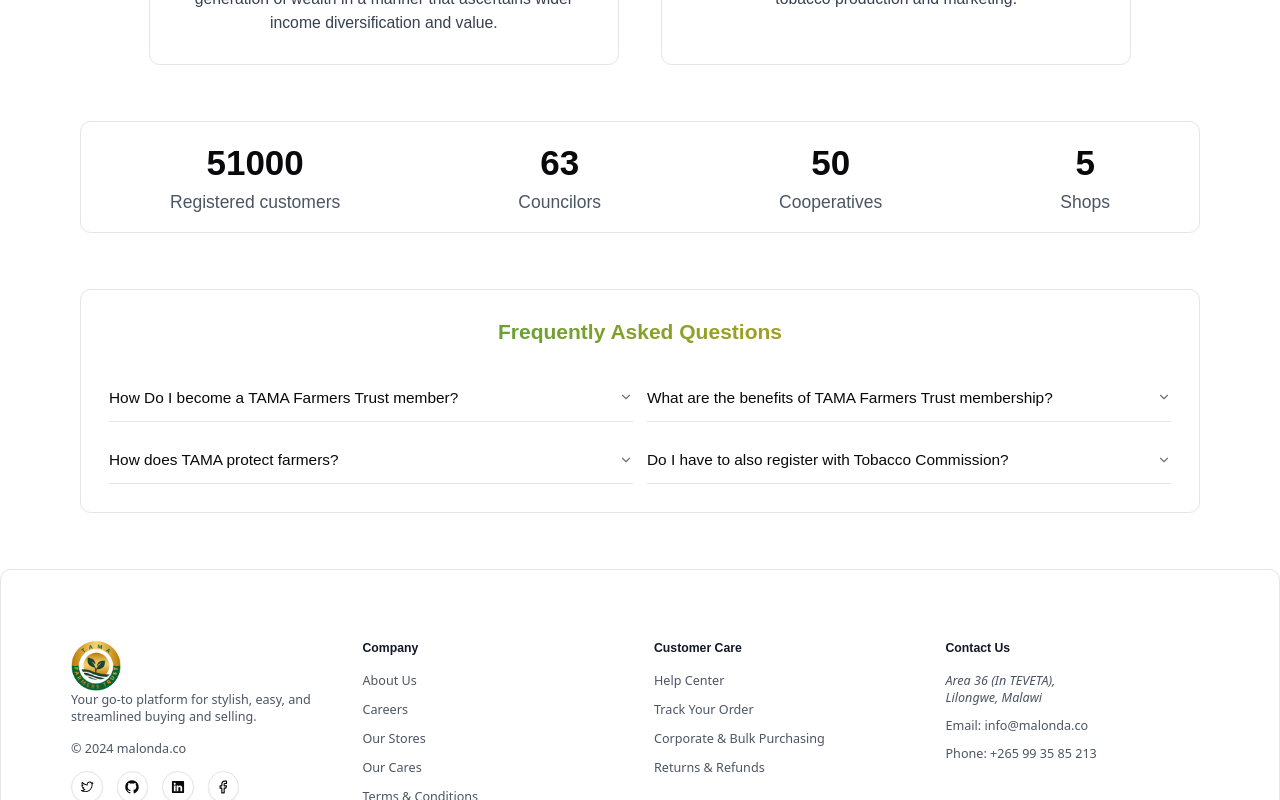
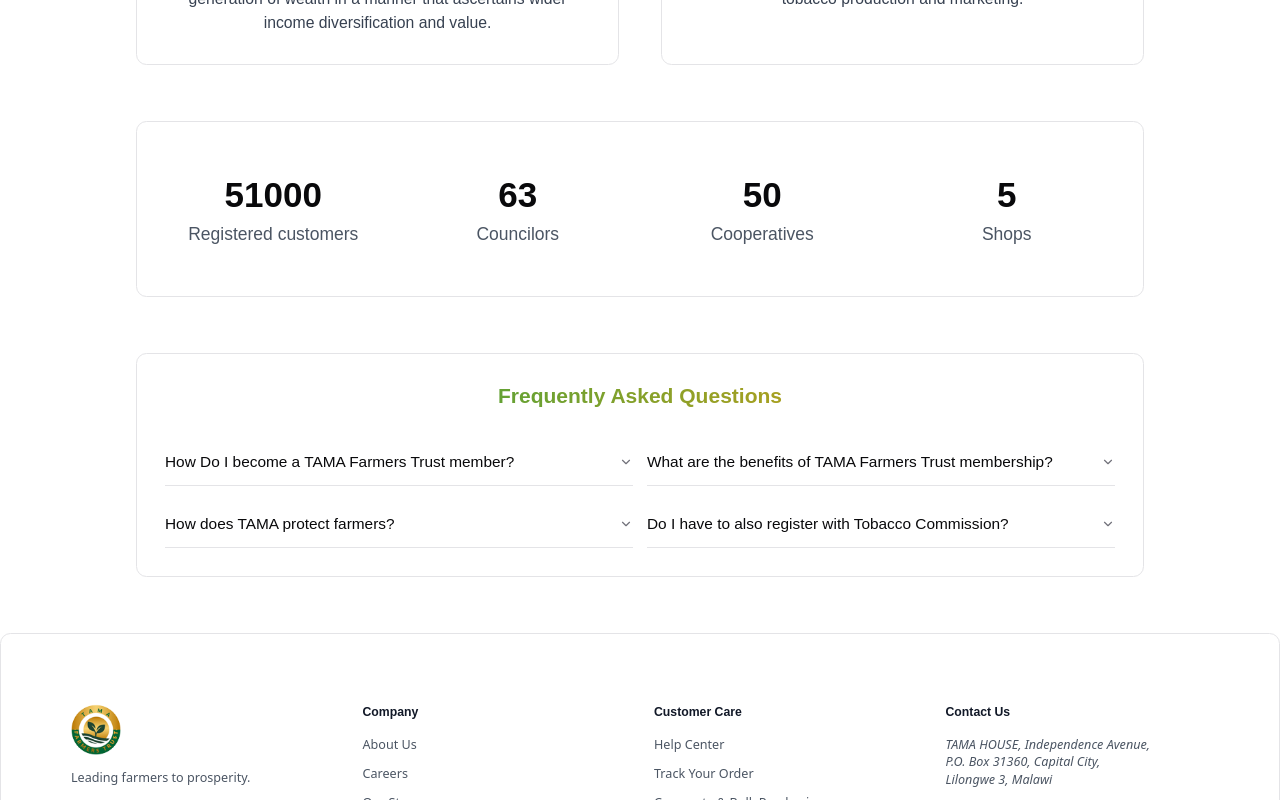
Before and after one commit to IsaacKalambo22/tama, a Next.js app in the folder frontend/: page / in a window 1280 px wide. Shown: the part 600-1400 px from the top of the page. Built offline with nearby package versions, Linux system fonts and the light colour scheme.

Commit message:
improved home page

```diff
--- a/frontend/src/layout/index.tsx
+++ b/frontend/src/layout/index.tsx
@@ -26,7 +26,7 @@
         {!isAuthPage && !isAdminPage && (
           <Navbar />
         )}
-        <div className='max-w-7xl mx-auto max-sm:px-6 h-screen'>
+        <div className='max-w-7xl mx-auto px-6 sm:px-16 h-screen'>
           {children}
         </div>
         <Toaster />
--- a/frontend/src/modules/client/footer/index.tsx
+++ b/frontend/src/modules/client/footer/index.tsx
@@ -26,12 +26,11 @@
               height={50}
             />
           </Link>
-          <p className='mb-4 text-gray-600 text-[.9rem] font-sans font-normal'>
-            Your go-to platform for stylish, easy,
-            and streamlined buying and selling.
+          <p className='my-4 text-gray-600 text-[.9rem] font-sans font-normal'>
+            Leading farmers to prosperity.
           </p>
           <p className='mb-4 text-gray-600 text-[.9rem] font-sans font-normal'>
-            © 2024 malonda.co
+            © 2024 tama@tamalawi.com
           </p>
           <div className='flex space-x-4'>
             <Link href='https://twitter.com/'>
@@ -178,20 +177,23 @@
           </h3>
           <div className='flex flex-col gap-3'>
             <address className='text-gray-600 text-[.9rem] font-sans font-normal'>
-              Area 36 (In TEVETA), <br />
-              Lilongwe, Malawi
+              TAMA HOUSE, Independence Avenue,
+              <br />
+              P.O. Box 31360, Capital City,
+              <br />
+              Lilongwe 3, Malawi
             </address>
             <p className='text-gray-600 text-[.9rem] font-sans font-normal'>
               Email:{' '}
               <a
-                href='mailto:info@malonda.co'
+                href='mailto:tama@tamalawi.com'
                 className='hover:text-gray-900'
               >
-                info@malonda.co
+                tama@tamalawi.com
               </a>
             </p>
             <p className='text-gray-600 text-[.9rem] font-sans font-normal'>
-              Phone: +265 99 35 85 213
+              Phone: 01 773 099
             </p>
           </div>
         </div>
--- a/frontend/src/modules/client/home/faquestion/index.tsx
+++ b/frontend/src/modules/client/home/faquestion/index.tsx
@@ -4,7 +4,7 @@
 
 export function FrequentlyAskedQuestions() {
   return (
-    <Card className='shadow-none p-8 w-full flex flex-col gap-8'>
+    <Card className='shadow-none p-8 w-full flex flex-col gap-8 '>
       <Accordion
         type='multiple'
         className='w-full'
--- a/frontend/src/modules/client/home/home-text-card/index.tsx
+++ b/frontend/src/modules/client/home/home-text-card/index.tsx
@@ -10,7 +10,7 @@
   description,
 }: HomeTextCardProps) => {
   return (
-    <Card className='flex flex-col items-center p-8 w-full sm:w-[45%] lg:w-[42%] text-center hover:border-green-500 transition-transform transform hover:scale-105 shadow-none'>
+    <Card className='flex flex-col items-center p-8 w-full text-center hover:border-green-500 transition-transform transform hover:scale-105 shadow-none'>
       <span className='green_subtitle font-bold text-lg md:text-xl lg:text-2xl mb-4'>
         {title}
       </span>
--- a/frontend/src/modules/client/home/index.tsx
+++ b/frontend/src/modules/client/home/index.tsx
@@ -17,7 +17,7 @@
         <br />
       </h1>
 
-      <div className='flex w-full flex-wrap justify-center gap-12 '>
+      <div className='grid grid-cols-1 sm:grid-cols-2 w-full gap-12 '>
         <HomeTextCard
           title='Working Together with Farmers'
           description='TAMA Farmers Trust works together with smallholder farmers, medium to large farmers, and corporate farmers for the sustainability of the Malawi economy.'
@@ -35,7 +35,8 @@
           description='To be the most effective and successful Association in the representation of grower member interests in promoting tobacco production and marketing.'
         />
       </div>
-      <Card className='flex mx-auto w-full flex-wrap justify-around items-center h-32 shadow-none'>
+      <Card className='mx-auto w-full h-auto p-6 shadow-none'>
+        <div className='grid grid-cols-1 sm:grid-cols-2 md:grid-cols-4 gap-4 py-8'>
           <StatisticBlock
             count={51_000}
             label='Registered customers'
@@ -48,8 +49,13 @@
             count={50}
             label='Cooperatives'
           />
-        <StatisticBlock count={5} label='Shops' />
+          <StatisticBlock
+            count={5}
+            label='Shops'
+          />
+        </div>
       </Card>
+
       <FrequentlyAskedQuestions />
     </div>
   );
```
Lines whose indentation alone changed are shown as unchanged.
